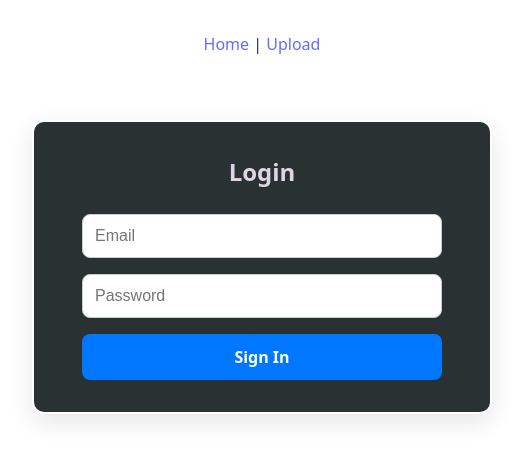
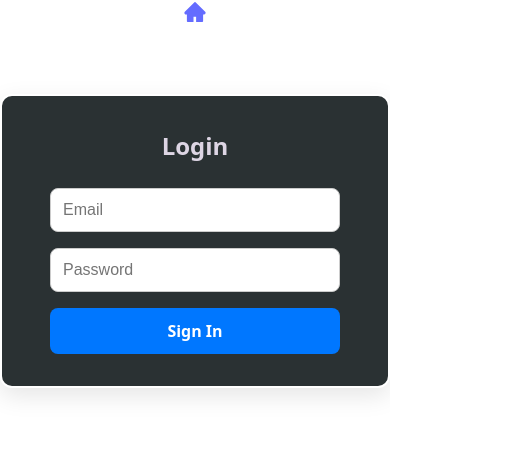
Before and after one commit to akiosTerr/stereo-cloud-ui, a React (Vite) app: page / in a window 390 px wide. Shown: the top 460 px of the page, 524 px wide, since content can reach past the window. Built offline with nearby package versions, Linux system fonts and the light colour scheme.

Commit message:
Add react-icons for improved navigation and update UI styles for responsiveness

```diff
--- a/package.json
+++ b/package.json
@@ -15,6 +15,7 @@
     "js-cookie": "^3.0.5",
     "react": "^19.0.0",
     "react-dom": "^19.0.0",
+    "react-icons": "^5.5.0",
     "react-router-dom": "^7.5.1",
     "styled-components": "^6.1.17"
   },
--- a/src/App.css
+++ b/src/App.css
@@ -3,4 +3,8 @@
   margin: 0 auto;
   padding: 2rem;
   text-align: center;
+  @media (max-width: 425px) {
+    padding: 0;
+    width: 100vw;
+  }
 }
--- a/src/App.tsx
+++ b/src/App.tsx
@@ -4,6 +4,7 @@ import { useAuth } from './hooks/auth_hook'
 import { SetAuthCtx } from './Contexts'
 import VideoTable from './components/VideoTable'
 import Player from './components/Player'
+import { AiFillHome } from 'react-icons/ai'
 
 function App() {
   const { loggedIn, login, logout } = useAuth();
@@ -12,7 +13,7 @@ function App() {
     <>
         <SetAuthCtx.Provider value={{ isLoggedIn: loggedIn, login, logout }}>
           <nav>
-            <Link to="/">Home</Link> | <Link to="/upload">Upload</Link>
+            <Link to="/"><AiFillHome size={24}/></Link>
           </nav>
           <Routes>
             <Route path="/" element={<VideoTable/>} />
--- a/src/components/Player.tsx
+++ b/src/components/Player.tsx
@@ -7,7 +7,16 @@ type Props = {}
 
 const Wrapper = styled.div`
     width: 100%;
-    height: auto;
+    height: 93vh;
+    margin-top: 3rem;
+    display: flex;
+    justify-content: flex-start;
+    align-items: flex-start;
+    @media (max-width: 425px) {
+        height: 70vh;
+        align-items: center;
+        margin-top: 0;
+    }
 `
 
 function Player({ }: Props) {
--- a/src/components/VideoTable.tsx
+++ b/src/components/VideoTable.tsx
@@ -110,7 +110,7 @@ const VideoTable = () => {
     <>
       <Title>Upload Video</Title>
       <Uploader onSuccess={updateVideos}/>
-      <Title>View Videos</Title>
+      <Title>Public Videos</Title>
       <GridVideo>
         {videos.map((item) => (
           <VideoBlock key={item.id}>
--- a/src/components/uploader.tsx
+++ b/src/components/uploader.tsx
@@ -91,8 +91,6 @@ function Uploader({onSuccess}: UploaderProps) {
     const [isPrivate, setIsPrivate] = useState(false);
 
     const validateFields = () => {
-        console.log(validated);
-
         if(videoTitle.length > 5) {
             setValidated(true)
             createMuxUpload(videoTitle, isPrivate)
```
Also changed, not shown: 1 other file (tests, documents, lock files or other folders).
